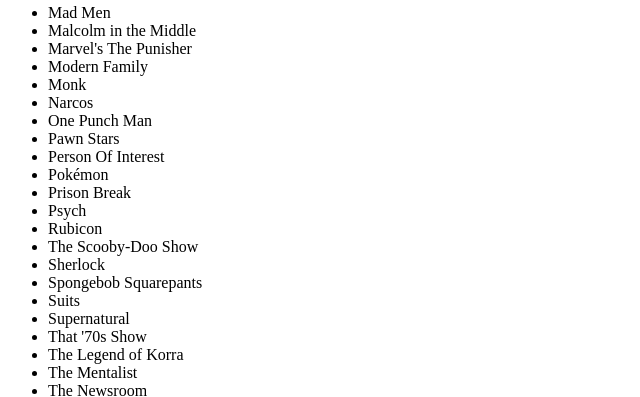
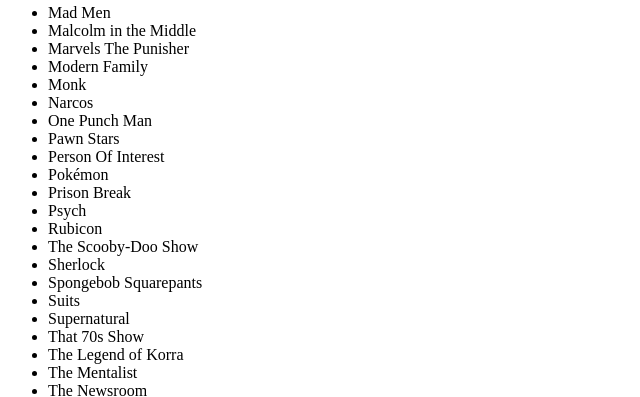
Before and after one commit to asuhail1270106/ITMD-413_FP, a plain HTML site: page index.html in a window 1280 px wide. Shown: the part 480-877 px from the top of the page, 0-640 px from the left. Drawn offline with Linux system fonts and the light colour scheme.

Commit message:
Add files via upload

```diff
--- a/index.html
+++ b/index.html
@@ -31,7 +31,7 @@
     <li>Lucifer</li>
     <li>Mad Men</li>
     <li>Malcolm in the Middle</li>
-    <li>Marvel's The Punisher</li>
+    <li>Marvels The Punisher</li>
     <li>Modern Family</li>
     <li>Monk</li>
     <li>Narcos</li>
@@ -47,7 +47,7 @@
     <li>Spongebob Squarepants</li>
     <li>Suits</li>
     <li>Supernatural</li>
-    <li>That '70s Show</li>
+    <li>That 70s Show</li>
     <li>The Legend of Korra</li>
     <li>The Mentalist</li>
     <li>The Newsroom</li>
```
